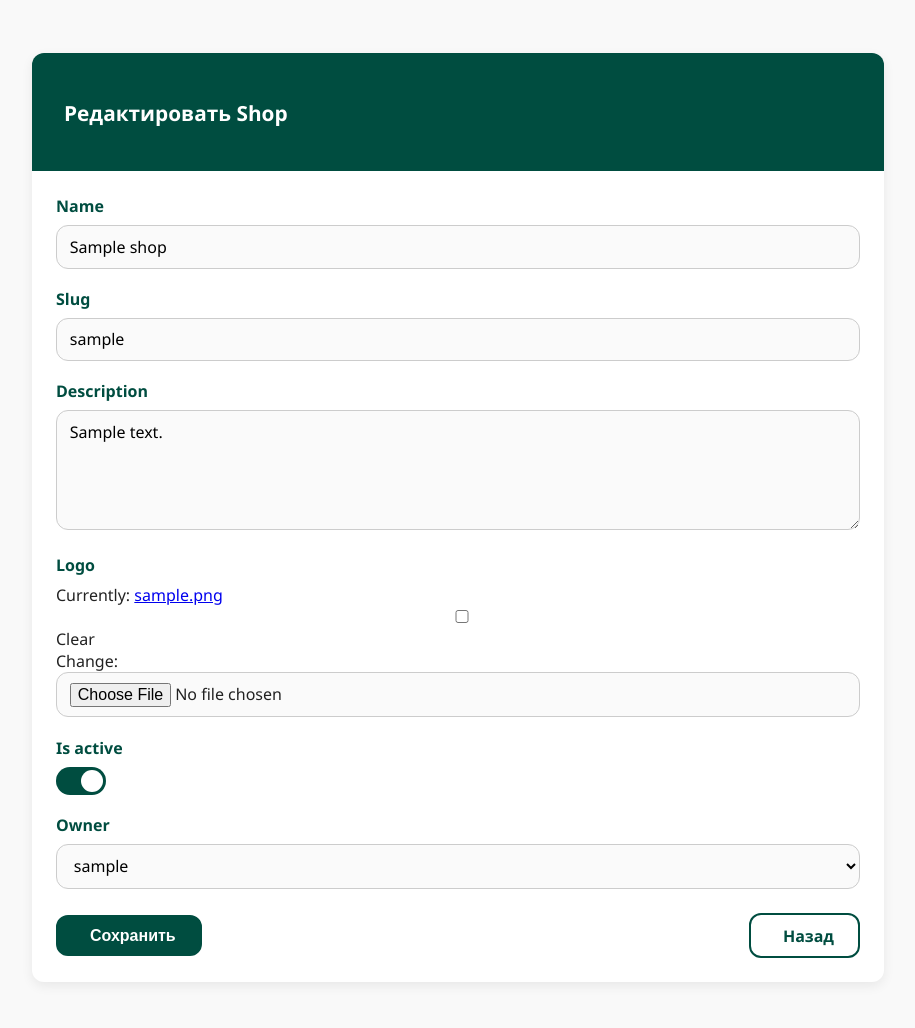
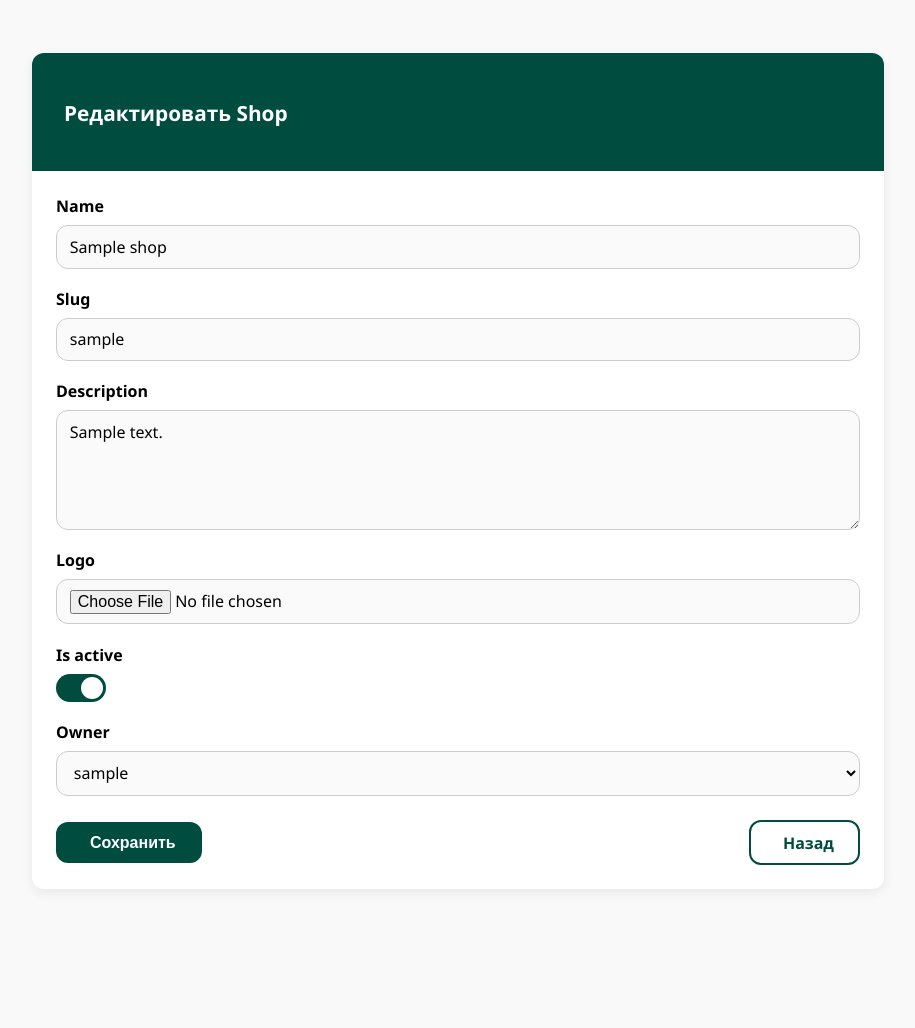
Before and after one commit to saxareg/marketplace-django-B-, a Django app: page /custom_admin/shops/1/edit/ in a window 1280 px wide. Shown: the part 212-1240 px from the top of the page, without its empty margins (182-1097 px from the left). After the commit the page ends 1102 px from the top, so only its background shows below. Run offline with Django 4.2, Linux system fonts and the light colour scheme; a user stored in the database is signed in; tables that the repository leaves empty hold one stand-in row (values such as "Sample post"); parts of the project's set-up code (start-up, migrations or seed data) failed here and were passed over.

Commit message:
admin model edit styles

```diff
--- a/project/static/css/admin_model_update.css
+++ b/project/static/css/admin_model_update.css
@@ -233,3 +233,25 @@ input#id_is_active:checked + .toggle-switch::before {
         justify-content: center;
     }
 }
+.admin-form-group {
+  font-size: 0;
+  position: relative;
+}
+
+.admin-form-group label.form-label,
+.admin-form-group a,
+.admin-form-group input,
+.admin-form-group label[for^="logo-clear"] {
+  font-size: 1rem;
+  color: initial;
+  position: relative;
+  z-index: 1;
+  user-select: auto;
+}
+
+.admin-form-group input[type="checkbox"][name$="-clear"],
+.admin-form-group label[for$="-clear_id"],
+.admin-form-group br,
+.admin-form-group a[href*="/media/"] {
+  display: none;
+}
```
